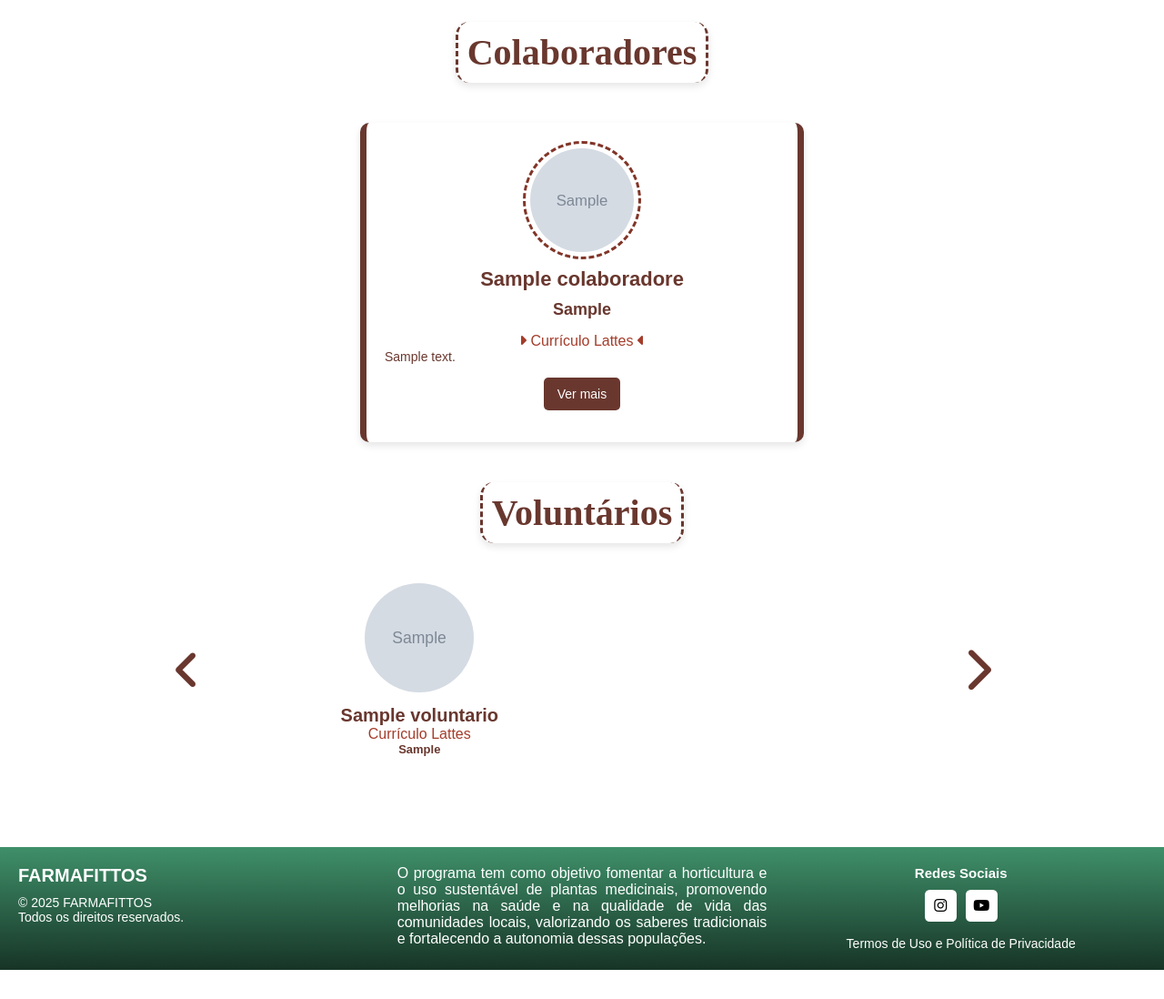
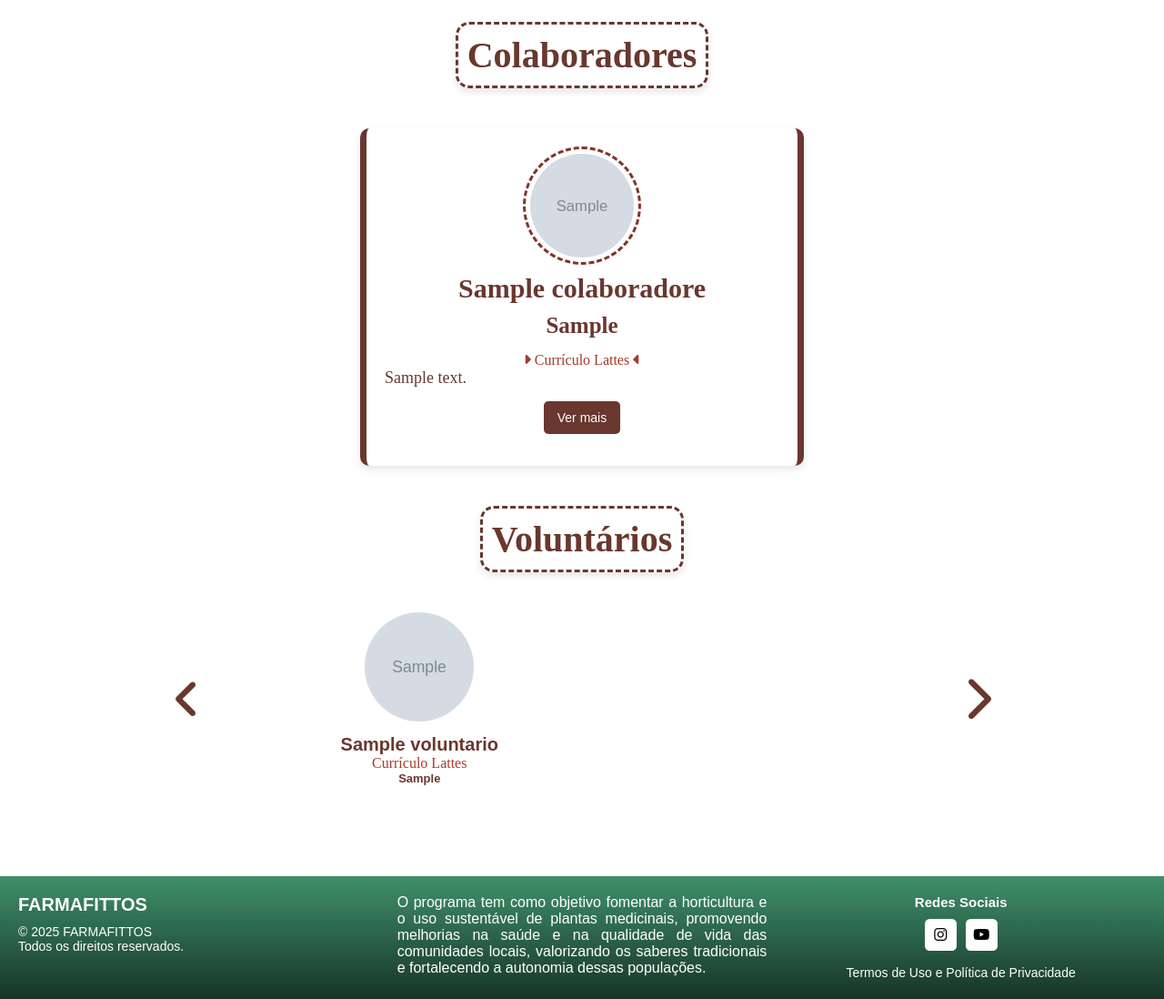
Before and after one commit to bagil01/Farmafittos-vers-o-final, a PHP site: page /pages/colaboradores.php in a window 1280 px wide. Shown: the part 253-1351 px from the top of the page at 91% size. Before the commit the page ends 1319 px from the top, so only its background shows below. Run offline with PHP 8.4, Linux system fonts and the light colour scheme; tables that the repository leaves empty or names only in its code hold one stand-in row (values such as "Sample post"); grey boxes marked "Sample" are stand-in pictures; some web fonts are replaced.

Commit message:
ajuste no css

```diff
--- a/assets/css/apresentacao_projeto.css
+++ b/assets/css/apresentacao_projeto.css
@@ -37,13 +37,15 @@ body {
 }
 
 .container-descricao h2 {
+    font-family: 'Times New Roman', Times, serif;
     font-size: 30px;
     color: #69372E;
     font-weight: bold;
 }
 
 .container-descricao p {
-    font-size: 18px;
+    font-family: 'Times New Roman', Times, serif;
+    font-size: 20px;
     color: #69372E;
 }
 
@@ -73,6 +75,7 @@ body {
 
 .endereco h3,
 .contatos h3 {
+    font-family: 'Times New Roman', Times, serif;
     color: #69372E;
     font-weight: bold;
     font-size: 25px;
@@ -81,6 +84,7 @@ body {
 
 /* Link do endereço */
 .endereco a {
+    font-family: 'Times New Roman', Times, serif;
     font-size: 20px;
     color: #69372E;
     text-decoration: none;
--- a/assets/css/colaboradores.css
+++ b/assets/css/colaboradores.css
@@ -30,6 +30,7 @@ body {
 
 .card-colaborador a,
 .card-voluntarios a {
+    font-family: 'Times New Roman', Times, serif;
     text-decoration: none;
     color: #a43c2a;
     /* Cor opcional para manter o destaque */
@@ -44,20 +45,23 @@ body {
 }
 
 .card-colaborador h2 {
+    font-family: 'Times New Roman', Times, serif;
     color: #69372E;
-    font-size: 22px;
+    font-size: 30px;
     margin-bottom: 10px;
 }
 
 .card-colaborador h3 {
+    font-family: 'Times New Roman', Times, serif;
     color: #69372E;
-    font-size: 18px;
+    font-size: 25px;
     margin-bottom: 15px;
 }
 
 .card-colaborador p {
+    font-family: 'Times New Roman', Times, serif;
     color: #69372E;
-    font-size: 14px;
+    font-size: 18px;
     text-align: justify;
 }
 
--- a/assets/css/voluntarios.css
+++ b/assets/css/voluntarios.css
@@ -35,7 +35,7 @@
     color: #69372E;
     margin: 1.5rem auto;
     border-radius: 15px;
-    border-left: 3px dashed #69372E;
+    border: 3px dashed #69372E;
     border-right: 3px dashed #69372E;
     /* Remove margens externas e alinha ao centro */
 
```
Also changed, not shown: assets/uploads/noticias/6868186ab8210.jpg (added), assets/uploads/noticias/6868186ab9208.jpeg (added), assets/uploads/noticias/6868186aba29d.jpg (added), assets/uploads/noticias/6868186abaddb.jpg (added), assets/uploads/voluntarios/6868180b71883.jpeg (added).
